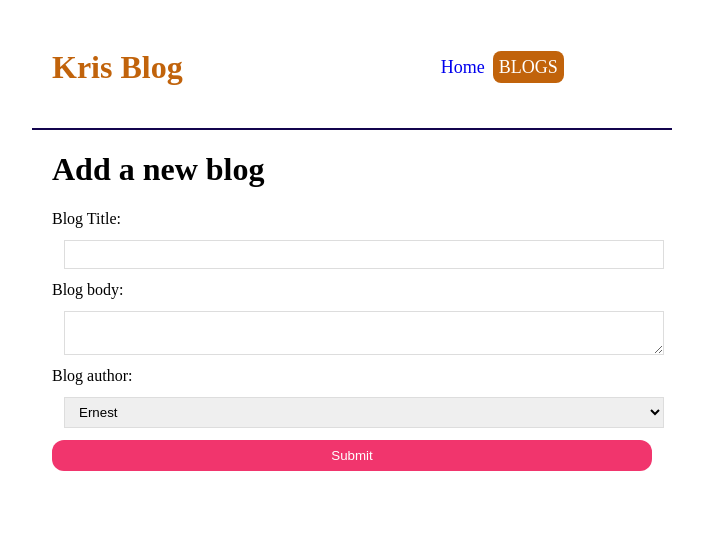
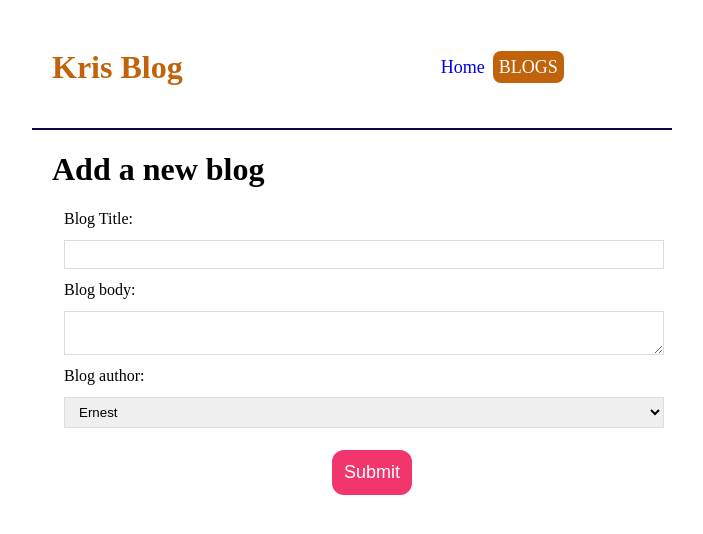
Before and after one commit to ernestkris6/web, a React (Create React App) app: page /create in a window 1280 px wide. Shown: the top 534 px of the page, without its empty margins (288-991 px from the left). Built offline with nearby package versions, Linux system fonts and the light colour scheme.

Commit message:
onsubmit

```diff
--- a/src/Pages/Create.css
+++ b/src/Pages/Create.css
@@ -19,13 +19,22 @@
     display: block;
 }
 
+.create label {
+    text-align: left;
+    display: block;
+    margin-left: 12px;
+}
+
 .create button {
     background-color: #f1356d;
     border: none;
-    padding: 8px;
+    padding: 12px;
     border-radius: 12px;
     color: #fff;
     cursor: pointer;
-    width: 600px;
+    margin-left: 280px;
+    margin-top: 10px;
+    font-size: large;
+
 
 }
--- a/src/Pages/Create.js
+++ b/src/Pages/Create.js
@@ -6,11 +6,15 @@ const Create = () => {
     const [title, setTitle] = useState('')
     const [body, setBody] = useState('');
 
+    const handleSubmit = (e) => {
+        e.preventDefault()
+    }
+
     return (
         <div className="create">
             <h1>Add a new blog</h1>
 
-            <form>
+            <form onSubmit={handleSubmit}>
                 <label>Blog Title:</label>
                 <input
                 type='text'
```
Also changed, not shown: src/Pages/BlogDetails.js (line endings or trailing spaces).
